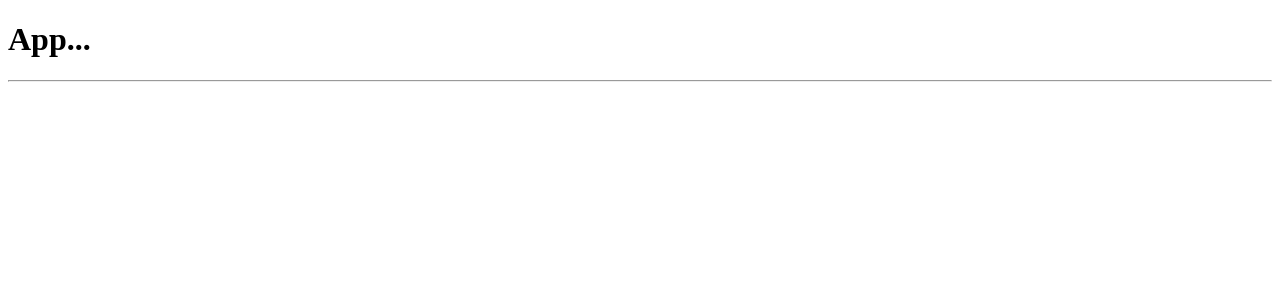
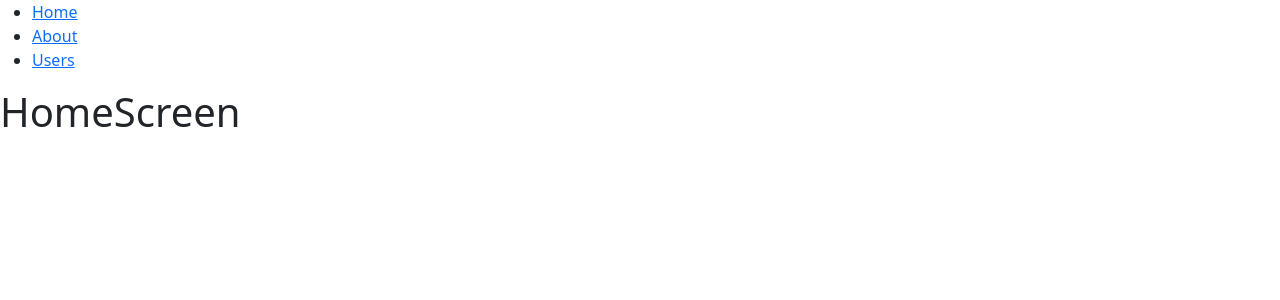
Before and after one commit to Dread-Code/router-example, a React (Create React App) app: page / in a window 1280 px wide. Shown: the top 300 px of the page. Built offline with nearby package versions, Linux system fonts and the light colour scheme.

Commit message:
React router added

```diff
--- a/package.json
+++ b/package.json
@@ -8,6 +8,7 @@
     "@testing-library/user-event": "^12.8.3",
     "react": "^17.0.2",
     "react-dom": "^17.0.2",
+    "react-router-dom": "^5.2.0",
     "react-scripts": "4.0.3",
     "web-vitals": "^1.1.2"
   },
--- a/public/index.html
+++ b/public/index.html
@@ -24,6 +24,12 @@
       work correctly both with client-side routing and a non-root public URL.
       Learn how to configure a non-root public URL by running `npm run build`.
     -->
+    <link
+      href="https://cdn.jsdelivr.net/npm/bootstrap@5.0.2/dist/css/bootstrap.min.css"
+      rel="stylesheet"
+      integrity="sha384-EVSTQN3/azprG1Anm3QDgpJLIm9Nao0Yz1ztcQTwFspd3yD65VohhpuuCOmLASjC"
+      crossorigin="anonymous"
+    />
     <title>React App</title>
   </head>
   <body>
--- a/src/App.js
+++ b/src/App.js
@@ -1,10 +1,13 @@
-function App() {
+import React from "react";
+import { RouterApp } from "./router/RouterApp";
+import { BrowserRouter as Router } from "react-router-dom";
+import { NavBar } from "./components/Navbar/NavBar";
+
+export default function App() {
   return (
-    <div className="App">
-      <h1>App...</h1>
-      <hr />
-    </div>
+    <Router>
+      <NavBar />
+      <RouterApp />
+    </Router>
   );
 }
-
-export default App;
--- /dev/null
+++ b/src/components/Navbar/NavBar.jsx
@@ -0,0 +1,20 @@
+import React from "react";
+import { Link } from "react-router-dom";
+
+export const NavBar = () => {
+  return (
+    <nav>
+      <ul>
+        <li>
+          <Link to="/">Home</Link>
+        </li>
+        <li>
+          <Link to="/about">About</Link>
+        </li>
+        <li>
+          <Link to="/users">Users</Link>
+        </li>
+      </ul>
+    </nav>
+  );
+};
--- /dev/null
+++ b/src/router/RouterApp.jsx
@@ -0,0 +1,19 @@
+import React from "react";
+import { AboutScreen } from "../components/AboutScreen/AboutScreen";
+import { HomeScreen } from "../components/HomeScreen/HomeScreen";
+import { LoginScreen } from "../components/LoginScreen/LoginScreen";
+import { Switch, Route } from "react-router-dom";
+
+export const RouterApp = () => {
+  return (
+    <div>
+      {/* A <Switch> looks through its children <Route>s and
+          renders the first one that matches the current URL. */}
+      <Switch>
+        <Route path="/about" component={AboutScreen} />
+        <Route path="/login" component={LoginScreen} />
+        <Route path="/" component={HomeScreen} />
+      </Switch>
+    </div>
+  );
+};
```
Also changed, not shown: 1 other file (tests, documents, lock files or other folders).
